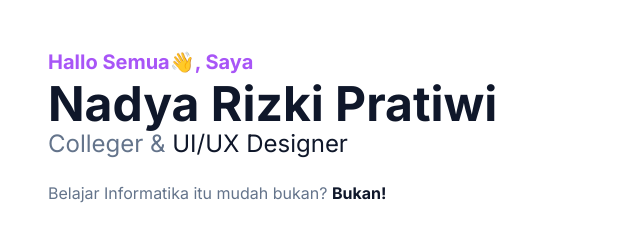
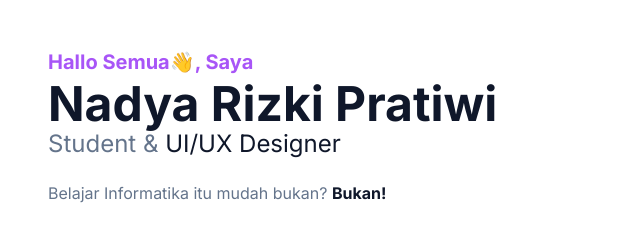
Before and after one commit to nadyarizkip/Portfolio-Nadya, a website: page index.html in a window 1280 px wide. Shown: the part 147-380 px from the top of the page, 32-672 px from the left. Drawn offline with Linux system fonts and the light colour scheme.

Commit message:
Update index.html

```diff
--- a/index.html
+++ b/index.html
@@ -57,7 +57,7 @@
                 <div class="flex flex-wrap">
                     <div class="w-full self-center px-4 lg:w-1/2">
                         <h1 class="text-base font-semibold text-primary md:text-xl">Hallo Semua👋, Saya <span class="block font-bold text-dark text-4xl mt-1 lg:text-5xl">Nadya Rizki Pratiwi</span></h1>
-                        <h2 class="font-medium text-secondary text-lg mb-5 lg:text-2xl">Colleger & <span class="text-dark">UI/UX Designer</span></h2>
+                        <h2 class="font-medium text-secondary text-lg mb-5 lg:text-2xl">Student & <span class="text-dark">UI/UX Designer</span></h2>
                         <p class="font-medium text-secondary mb-10 leading-relaxed">Belajar Informatika itu mudah bukan? <span class="text-dark font-bold">Bukan!</span></p>
 
                         <a href="#" class="text-base font-semibold text-white bg-primary py-3 px-8 rounded-full hover:shadow-lg hover:opacity-80 transition duration-300 ease-in-out">Hubungi Saya</a>
```
